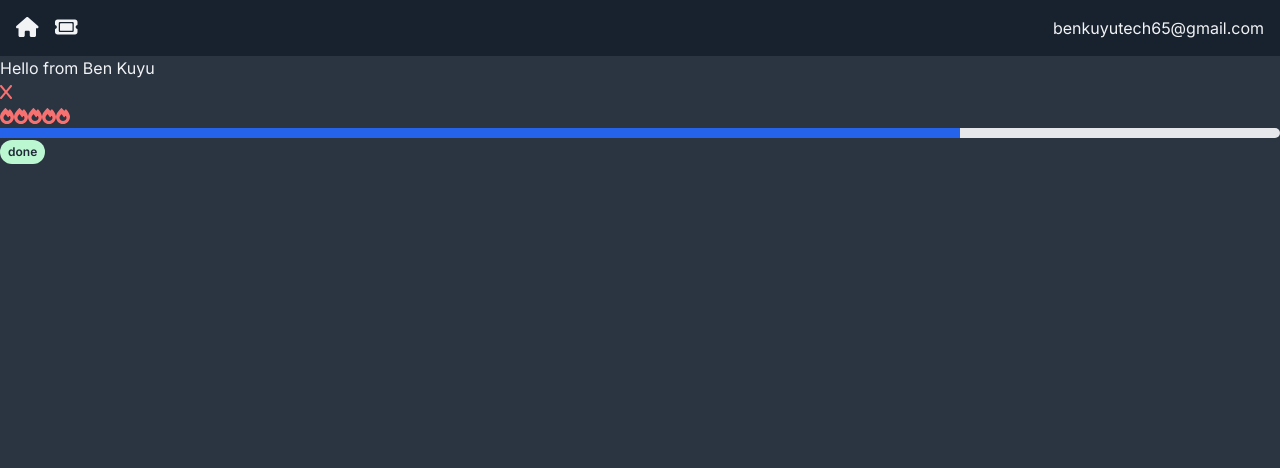
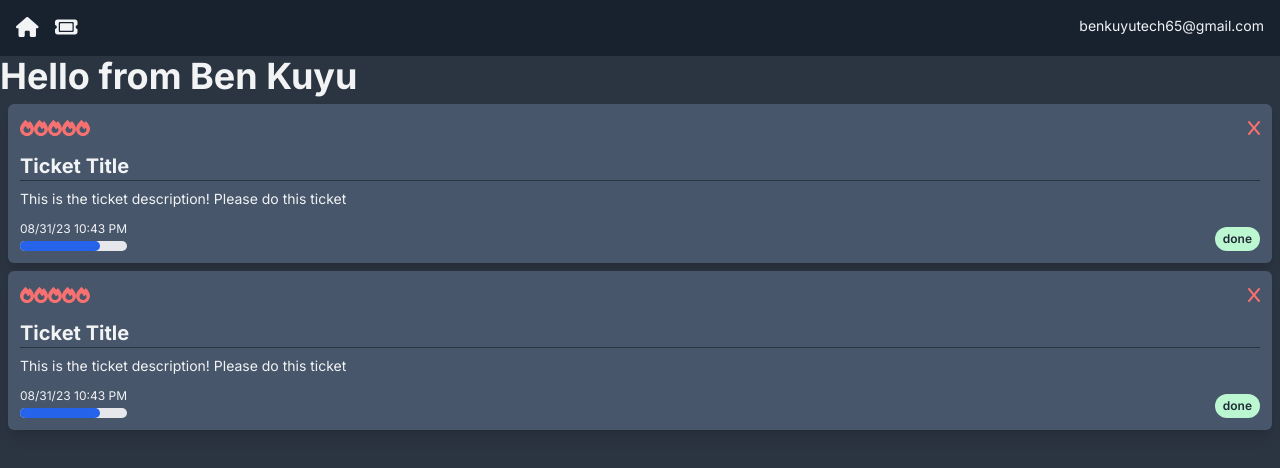
Before and after one commit to Benk513/ticketing-app, a Next.js app: page / in a window 1280 px wide. Shown: the top 468 px of the page. Built offline with nearby package versions, Linux system fonts and the light colour scheme.

Commit message:
fixing the layout in the ticketcard page

```diff
--- a/app/(components)/ProgressDisplay.jsx
+++ b/app/(components)/ProgressDisplay.jsx
@@ -3,7 +3,7 @@
 const ProgressDisplay = () => {
   return (
       <div className=" w-full h-2.5 bg-gray-200 rounded-full">
-          <div  className=" w-75 h-2.5 bg-blue-600" style={{width:"75%"}}></div>
+          <div  className=" w-75 h-2.5 bg-blue-600 rounded-full" style={{width:"75%"}}></div>
       </div>
   )
 }
--- a/app/(components)/TicketCard.jsx
+++ b/app/(components)/TicketCard.jsx
@@ -3,17 +3,46 @@
 import PriorityDisplay from './PriorityDisplay'
 import ProgressDisplay from './ProgressDisplay'
 import StatusDisplay from './StatusDisplay'
+import { Mali } from 'next/font/google'
 
 const TicketCard = () => {
     return (
-        <div>
+        <div className ="flex flex-col bg-card hover:bg-card-hover rounded-md shadow-lg p-3 m-2">
+
+            <div className="flex mb-3">
+                <PriorityDisplay />
+                <div className="ml-auto">
             <DeleteBlock />
-            <PriorityDisplay />
+
+                </div>
+            </div>
+            <h4>Ticket Title</h4>
+            <hr className="h-px border-0 bg-page mb-2" />
+            <p className="whitespace-pre-wrap">This is the ticket description! Please do this ticket</p>
+            <div className="flex-grow"></div>
+            <div className="flex mt-2">
+                <div className="flex flex-col">
+                    <p className="text-xs my-1">08/31/23 10:43 PM</p>
+
             <ProgressDisplay />
+                </div>
+                <div className="ml-auto flex items-end">
+
             <StatusDisplay/>
+                </div>
+
+            </div>
+
+
         </div>
 
   )
 }
 
 export default TicketCard
+
+
+// rediger cv, lettre de motivcation, prise de parole en pb, comment bien se vetir,
+// importance de bien se vetir, pourquoi il faut se vetir, rediger son memoire, rediger un Mail
+// rediger des rapports, formations word avancés, formation excels avancés, formation powerBi,
+//     formation sage, complet en francais, comment choisir ses chemises, comment bien se tenir, mauvaises positions pour le dos, exercise pour rectifier sa posture, comment avoir une belle peau eclatante, formule naturelle pour belle peau, carotte, gommage, riz, huilles essentielles, astuces decorations, recettes alimentaires, bricolage panneaux solaires, calcul charge batterie domestique, comment cree son jardin a la maison , importance de bien se vetir , bienfaits de la lecture , formation pastisserie , formation comptabilité ,formation economie , formation entrepreneuriat
--- a/app/globals.css
+++ b/app/globals.css
@@ -1,6 +1,31 @@
 @tailwind base;
 @tailwind components;
 @tailwind utilities;
+
+
+@layer base{
+  h1,h2,h3,h4{
+    @apply font-bold;
+  }
+  h1{
+    @apply text-4xl;
+  }
+  h2{
+    @apply text-3xl;
+    }
+    h3{
+      @apply text-2xl;
+      }
+      h4{
+        @apply text-xl;
+        }
+        p{
+          @apply text-sm text-default-text;
+          }
+
+
+}
+
 
 @layer components{
   .icon{
--- a/app/page.js
+++ b/app/page.js
@@ -6,6 +6,7 @@
     <>
     <h1>Hello from Ben Kuyu</h1>
     <TicketCard/>
+    <TicketCard/>
 
     </>
 
```
